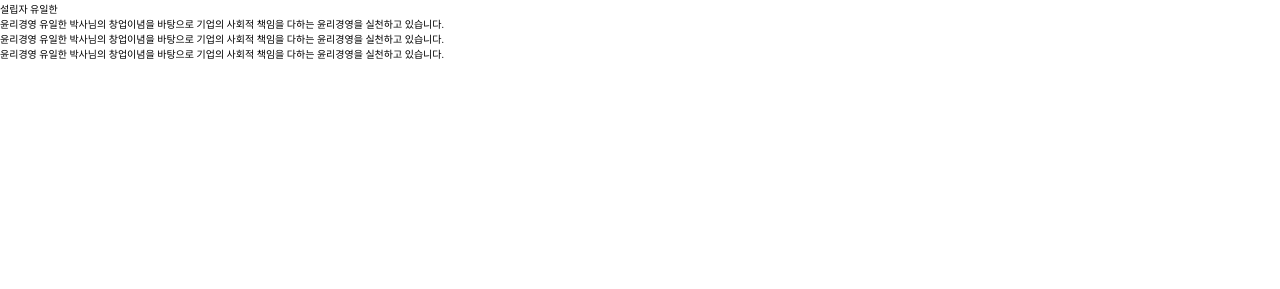
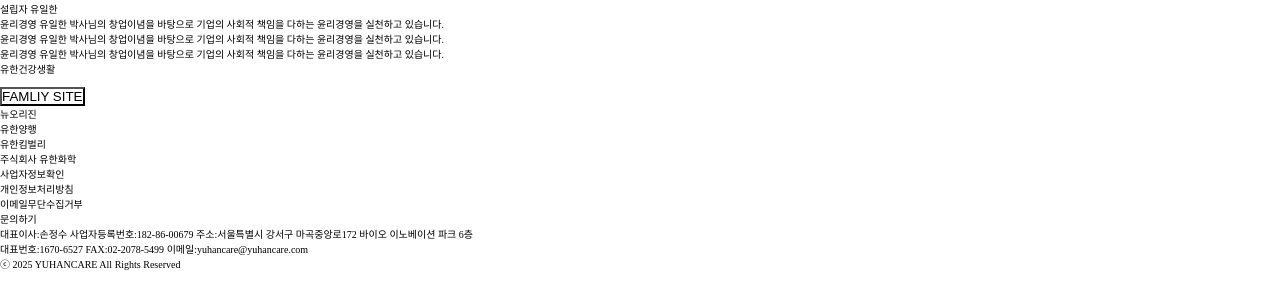
Before and after one commit to dhalstjr/Youhan, a plain HTML site: page index.html in a window 1280 px wide. Shown: the part 511-800 px from the top of the page. Drawn offline with Linux system fonts and the light colour scheme; a web font is replaced by a local one.

Commit message:
footer HTML 코딩 완료

```diff
--- a/index.html
+++ b/index.html
@@ -385,13 +385,95 @@
       <!-- 링크 섹션 - end -->
 
       <!-- 유한건강생활 섹션  - start-->
-      <div class="sec05"></div>
+      <div class="sec05">
+        <!-- 이미지 바탕 -->
+        <div class="bg"></div>
+
+        <a href="#">
+        <div class="title">유한건강생활</div>
+        </a>
+
+      </div>
       <!-- 유한건강생활 섹션 - end -->
     </section>
     <!-- main  -end -->
 
+
     <!-- footer - start-->
-    <section id="footer"></section>
+    <footer id="footer">
+      <div class="wrap">
+
+        <div class="footer-top">
+          <div class="footer-logo">
+            <img src="" alt="">
+          </div>
+
+          <div class="dropdown-box">
+           <div class="famliy-site">
+            <button type="button" class="link_open">FAMLIY SITE</button>
+            <!-- active class 추가 JS -->
+            <ul class="">
+
+              <li>
+                <a href="#">뉴오리진</a>
+              </li>
+
+              <li>
+                <a href="#">유한양행</a>
+              </li>
+
+              <li>
+                <a href="#">유한킴벌리</a>
+              </li>
+
+              <li>
+                <a href="#">주식회사 유한화학</a>
+              </li>
+
+            </ul>
+           </div>
+          </div>
+        </div>
+
+        <div class="footer-bot">
+
+          <div class="link-box">
+            <ul>
+              <li>
+                <a href="#">사업자정보확인</a>
+              </li>
+
+              <li>
+                <a href="#">개인정보처리방침</a>
+              </li>
+
+              <li>
+                <a href="#">이메일무단수집거부</a>
+              </li>
+
+              <li>
+                <a href="#">문의하기</a>
+              </li>
+
+            </ul>
+          </div>
+
+          <div class="copr-info">
+            <span>대표이사:손정수</span>
+            <span>사업자등록번호:182-86-00679</span>
+            <span>주소:서울특별시 강서구 마곡중앙로172 바이오 이노베이션 파크 6층</span>
+          </div>
+
+          <div class="copr-info">
+            <span>대표번호:1670-6527</span>
+            <span>FAX:02-2078-5499</span>
+            <span>이메일:yuhancare@yuhancare.com</span>
+          </div>
+
+          <p class="copyright">ⓒ 2025 YUHANCARE All Rights Reserved</p>
+        </div>
+      </div>
+    </footer>
     <!-- footer -end -->
   </body>
 </html>
```
